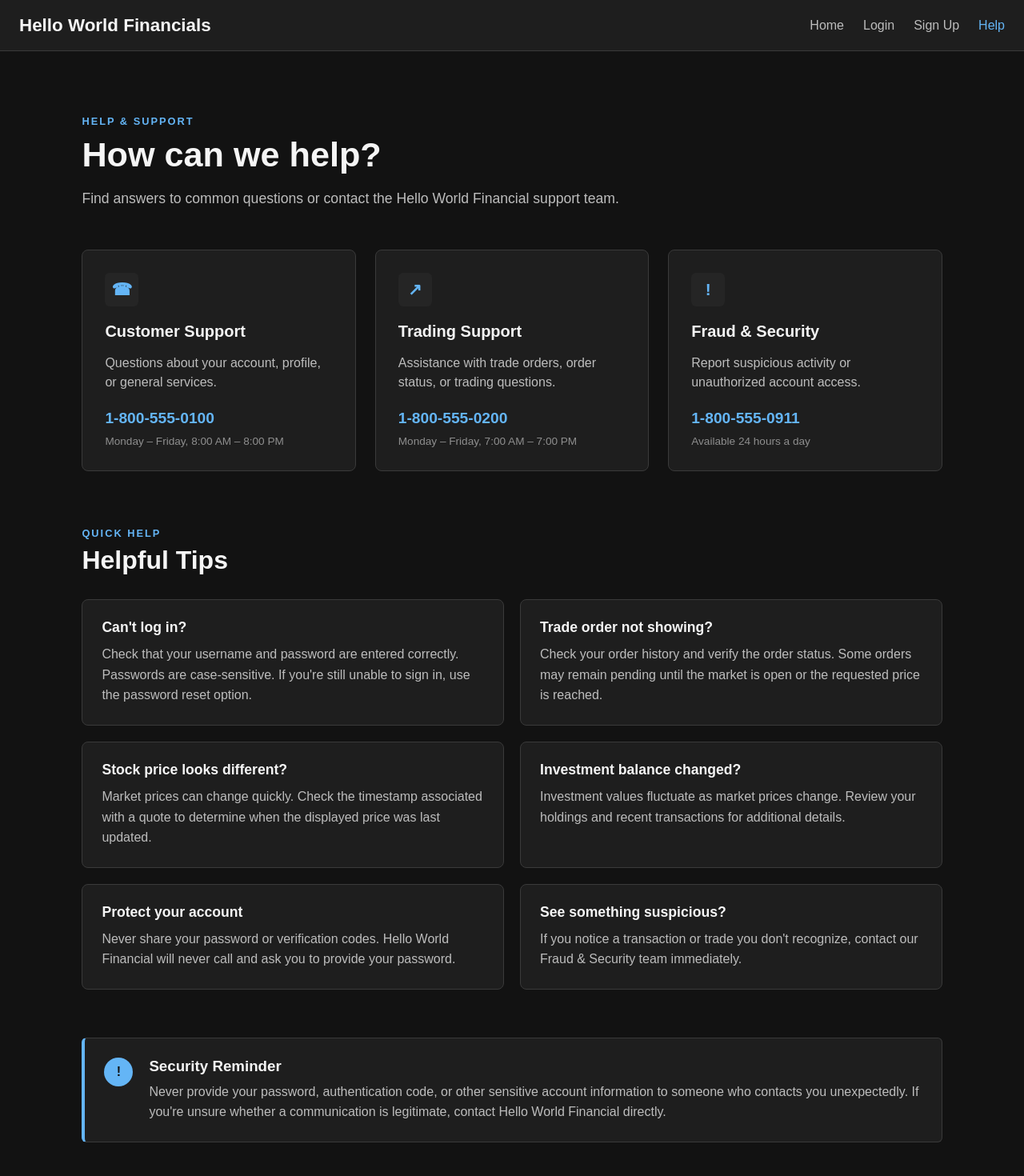
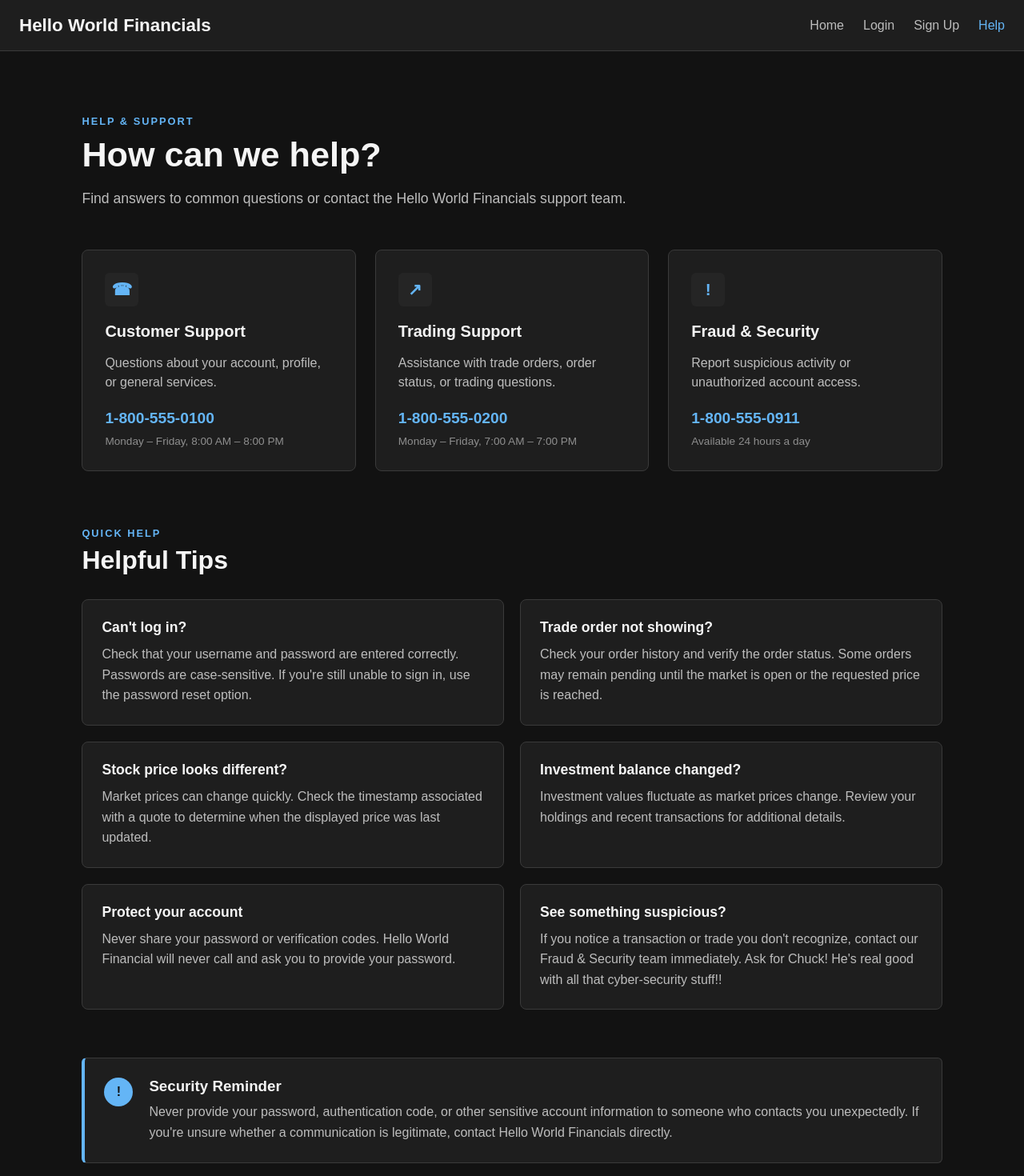
Before and after one commit to bhickey777/angular-jenkins-hello-world, an Angular app in the folder hello-world/: page /help in a window 1280 px wide. Shown: the top 1470 px of the page at 80% size. Built offline with nearby package versions, Linux system fonts and the light colour scheme.

Commit message:
fix: updated help page

```diff
--- a/hello-world/src/app/app-help/app-help.html
+++ b/hello-world/src/app/app-help/app-help.html
@@ -5,7 +5,7 @@
     <h1>How can we help?</h1>
     <p class="help-intro">
       Find answers to common questions or contact the
-      Hello World Financial support team.
+      Hello World Financials support team.
     </p>
   </div>
 
@@ -137,7 +137,8 @@
 
         <p>
           If you notice a transaction or trade you don't recognize,
-          contact our Fraud & Security team immediately.
+          contact our Fraud & Security team immediately. Ask for Chuck! He's
+          real good with all that cyber-security stuff!!
         </p>
       </div>
 
@@ -159,7 +160,7 @@
         Never provide your password, authentication code, or other
         sensitive account information to someone who contacts you
         unexpectedly. If you're unsure whether a communication is
-        legitimate, contact Hello World Financial directly.
+        legitimate, contact Hello World Financials directly.
       </p>
     </div>
 
```
